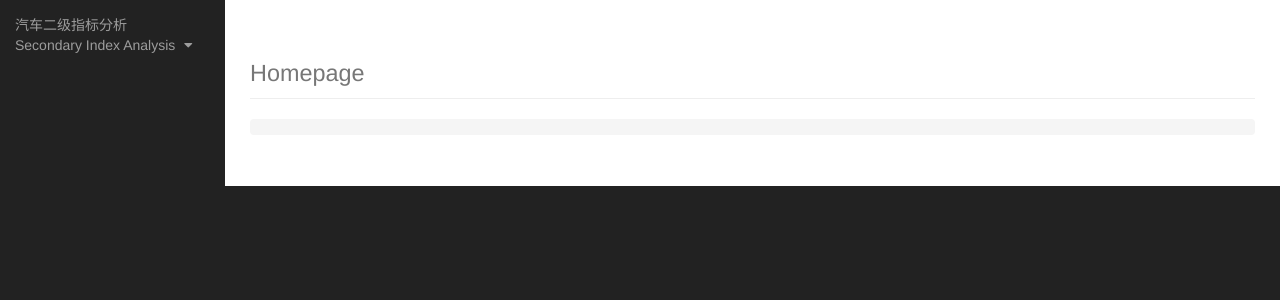
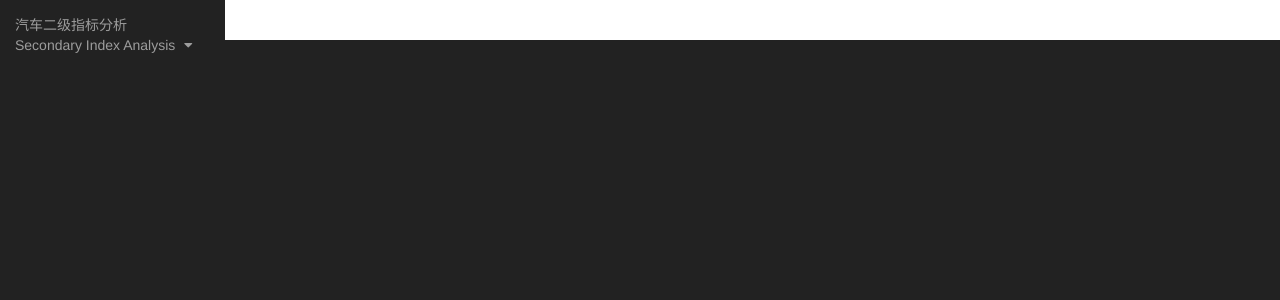
Before and after one commit to dtc-auto/Django_web, a Django app: template autohome_pages/templates/dashboard.html in a window 1280 px wide. Shown: the part 51-351 px from the top of the page. Run offline with Django 3.2, Linux system fonts and the light colour scheme; the template is opened without the code that fills it, so the values that code supplies are empty; some libraries are stand-ins or nearby versions.

Commit message:
change background image. replace dashboard page by the regional distribution page

```diff
--- a/Django_web/urls.py
+++ b/Django_web/urls.py
@@ -6,7 +6,7 @@ urlpatterns = patterns('',
     # index page
     url(r'^$', 'autohome_pages.views.base', name='index'),
     # dashboard page
-    url(r'^dashboard', 'autohome_pages.views.dashboard', name='dashboard'),
+    url(r'^dashboard', 'autohome_pages.views.carOwnerChartPage', name='dashboard'),
     # charts and pages with chart
     url(r'^level1$', 'autohome_pages.views.level1chart', name='level1'),
     url(r'^level1Page$', 'autohome_pages.views.level1ChartPage', name='level1Page'),
--- a/autohome_pages/templates/dashboard.html
+++ b/autohome_pages/templates/dashboard.html
@@ -42,20 +42,20 @@
 
     {% include 'nav_side.html' %}
     <div id="page-wrapper">
-        <div class="container-fluid">
+        <!--<div class="container-fluid">-->
             <!-- Page Heading -->
-            <div class="row">
-                <div class="col-lg-12">
-                    <h1 class="page-header">
-                        <small>{% block chart_title %}Homepage{% endblock%}</small>
-                    </h1>
-                    <ol class="breadcrumb">
-                        <!-- <li class="active">
-                          <i class="fa fa-dashboard"></i> Dashboard
-                        </li> -->
-                    </ol>
-                </div>
-            </div>
+            <!--<div class="row">-->
+                <!--<div class="col-lg-12">-->
+                    <!--<h1 class="page-header">-->
+                        <!--<small>{% block chart_title %}Homepage{% endblock%}</small>-->
+                    <!--</h1>-->
+                    <!--<ol class="breadcrumb">-->
+                        <!--&lt;!&ndash; <li class="active">-->
+                          <!--<i class="fa fa-dashboard"></i> Dashboard-->
+                        <!--</li> &ndash;&gt;-->
+                    <!--</ol>-->
+                <!--</div>-->
+            <!--</div>-->
             <!--put dropdown form and button here -->
             <div class="row">
                 <div class="col-lg-3">
```
Also changed, not shown: autohome_pages/templates/purpose.html (+6 -4 lines).
